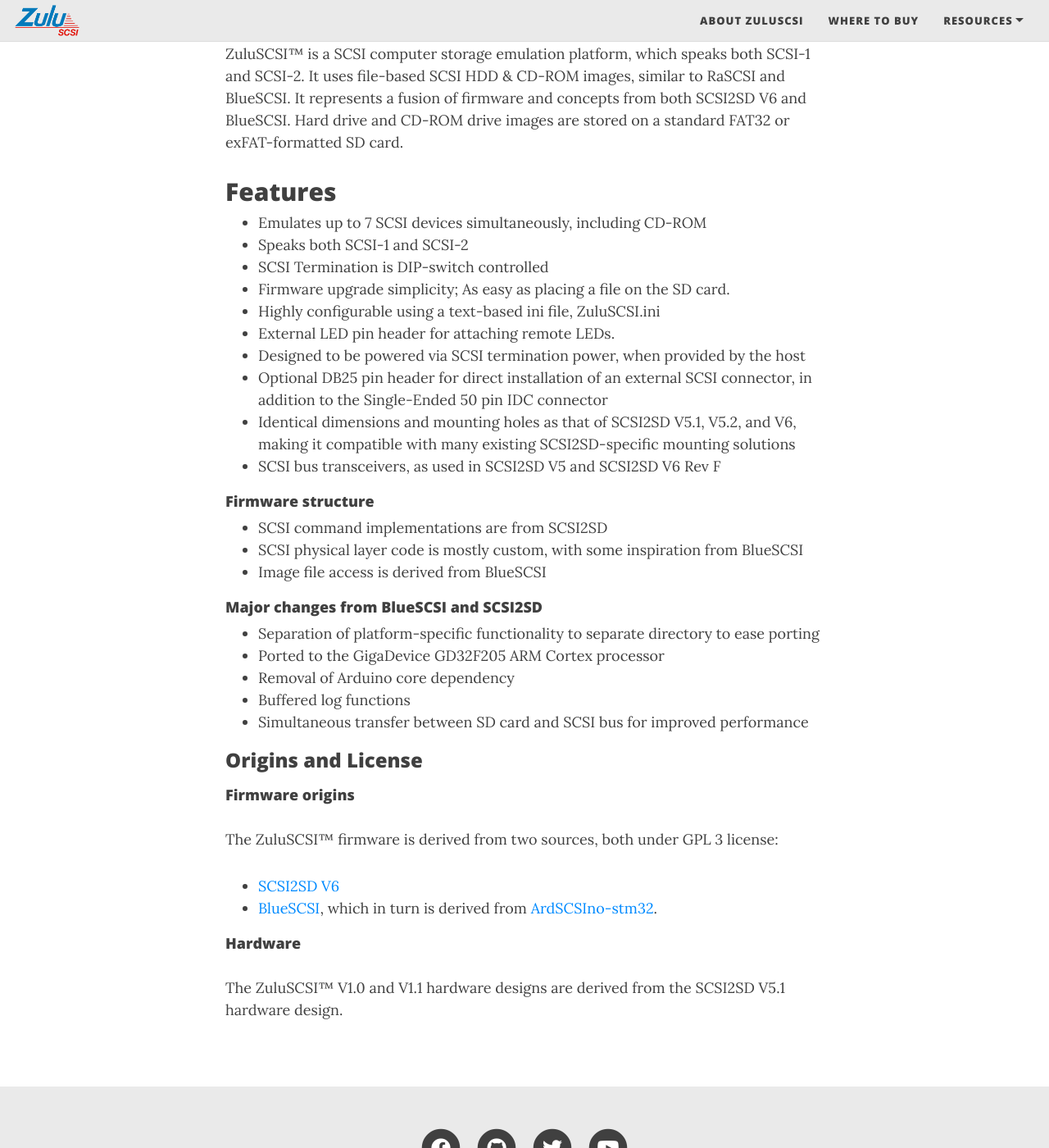
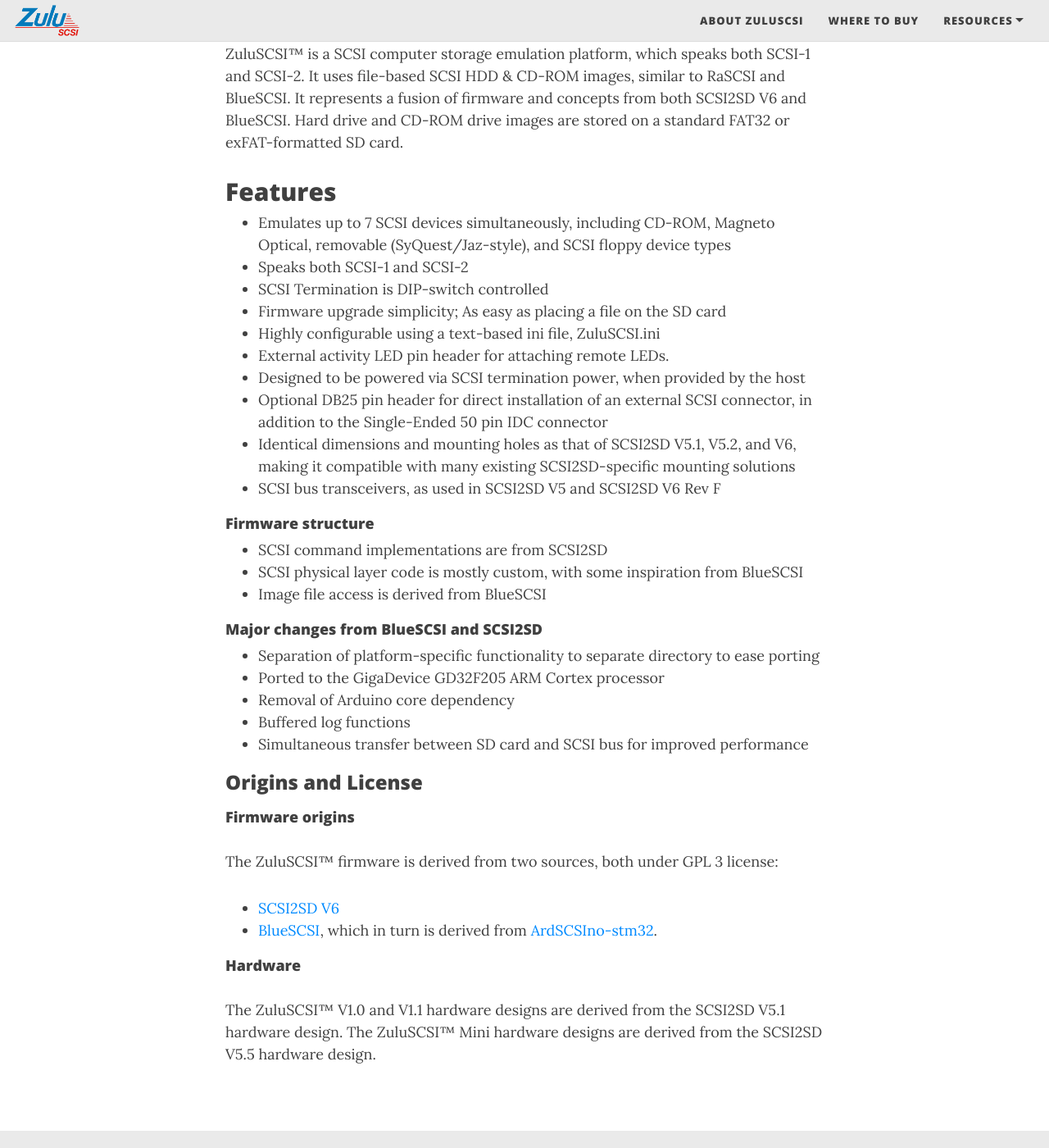
Before and after one commit to ZuluSCSI/ZuluSCSI.com, a Jekyll site: the page built from index.md, in a window 1280 px wide and 1400 px high, scrolled down 908 px. Shown: the whole window at 82% size. Built offline with Jekyll 4.4.1, drawn with Linux system fonts in a browser that asks for light colours; nearby versions of some CDN libraries; our own code applies the rules of GitHub Pages for plain Markdown files.

Commit message:
Explicitly call out floppy, MO, removable device support

```diff
--- a/index.md
+++ b/index.md
@@ -5,12 +5,12 @@
 
 ## Features
 
-* Emulates up to 7 SCSI devices simultaneously, including CD-ROM
+* Emulates up to 7 SCSI devices simultaneously, including CD-ROM, Magneto Optical, removable (SyQuest/Jaz-style), and SCSI floppy device types
 * Speaks both SCSI-1 and SCSI-2
 * SCSI Termination is DIP-switch controlled
-* Firmware upgrade simplicity; As easy as placing a file on the SD card.
+* Firmware upgrade simplicity; As easy as placing a file on the SD card
 * Highly configurable using a text-based ini file, ZuluSCSI.ini
-* External LED pin header for attaching remote LEDs.
+* External activity LED pin header for attaching remote LEDs.
 * Designed to be powered via SCSI termination power, when provided by the host
 * Optional DB25 pin header for direct installation of an external SCSI connector, in addition to the Single-Ended 50 pin IDC connector
 * Identical dimensions and mounting holes as that of SCSI2SD V5.1, V5.2, and V6, making it compatible with many existing SCSI2SD-specific mounting solutions
@@ -41,3 +41,4 @@
 
 #### Hardware
 The ZuluSCSI™ V1.0 and V1.1 hardware designs are derived from the SCSI2SD V5.1 hardware design.
+The ZuluSCSI™ Mini hardware designs are derived from the SCSI2SD V5.5 hardware design.
```
